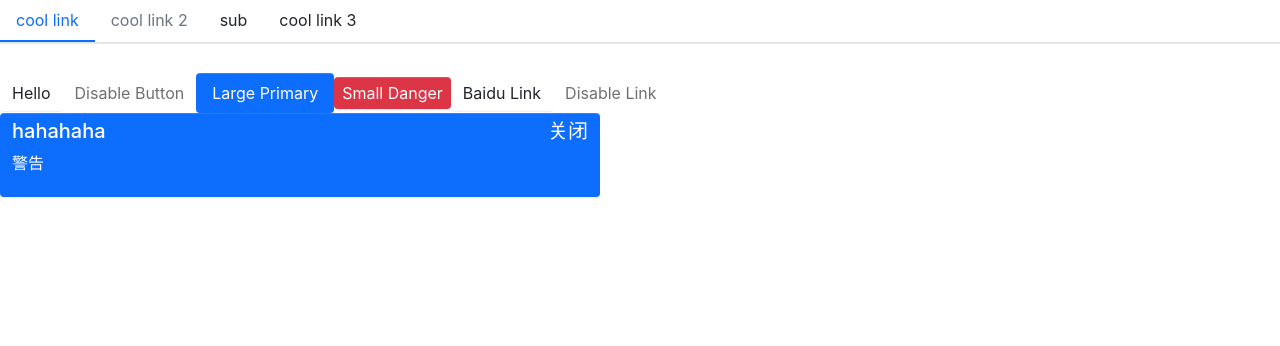
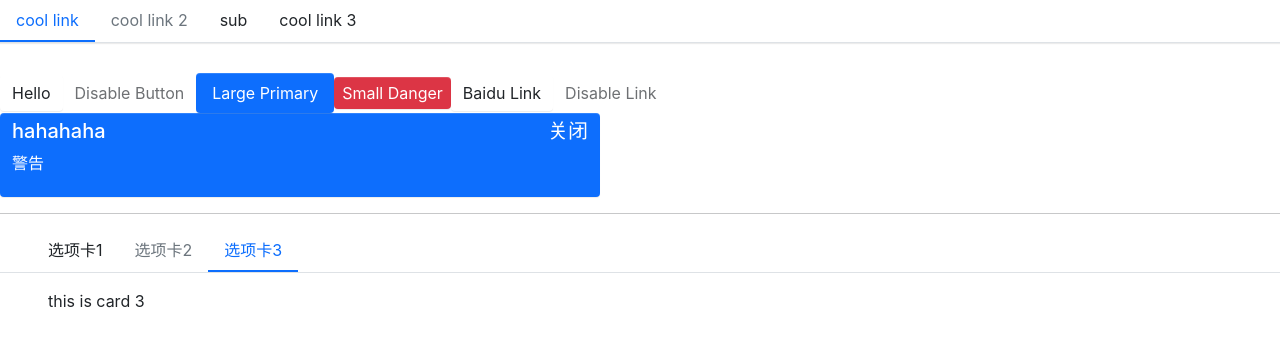
Before and after one commit to cainiao308/myComponent, a React (Create React App) app: page / in a window 1280 px wide. Shown: the top 346 px of the page. Built offline with nearby package versions, Linux system fonts and the light colour scheme.

Commit message:
complete tab component

```diff
--- a/src/App.tsx
+++ b/src/App.tsx
@@ -6,6 +6,8 @@ import Alert , {AlertType} from './components/Alert/Alert'
 import Menu from './components/Menu/Menu'
 import MenuItem from './components/Menu/MenuItem'
 import SubMenu from './components/Menu/SubMenu'
+import Tab from './components/Tabs/Tabs'
+import TabItem from './components/Tabs/TabItem'
 
 function App() {
   return (
@@ -27,6 +29,12 @@ function App() {
       <Button  href="https://www.baidu.com" btnType={ButtonType.Link}>Baidu Link</Button>
       <Button  disabled href="https://www.baidu.com" btnType={ButtonType.Link}>Disable Link</Button>
       <Alert type={AlertType.Default}  message="警告" closable title="hahahaha" onClose={(e)=>{}}/>
+      <hr/>
+      <Tab defaultIndex={2} onSelect={(n)=>{console.log(n)}}>
+        <TabItem label="选项卡1" index={0} >this is card 1</TabItem>
+        <TabItem label="选项卡2" index={1} disabled>this is card 2</TabItem>
+        <TabItem label="选项卡3" index={2}>this is card 3</TabItem>
+      </Tab>
       </header>
     </div>
   );
--- a/src/components/Menu/_style.scss
+++ b/src/components/Menu/_style.scss
@@ -16,8 +16,13 @@
 
         &.is-disabled{
             color: $menu-item-disabled-color;
-            pointer-events: none;
-            cursor: default;
+            // pointer-events: none;
+            border-bottom:0px !important;
+            cursor:not-allowed;
+            &:hover{
+                color: #6c757d;
+                border-bottom: 0px !important;
+            }
         }
         &.is-active , &:hover{
             color: $menu-item-active-color;
@@ -69,10 +74,16 @@
       position: absolute;
       background: $white;
       z-index: 100;
-      top: calc(100% + 8px);
+      top: calc(100% );
       left: 0;
       border: $menu-border-width solid $menu-border-color;
       box-shadow: $submenu-box-shadow;
+    }
+    .submenu-item{
+        border-bottom: 2px;
+        &:hover{
+            border-bottom: 2px;
+        }
     }
     .cainiao-submenu.menu-opened{
         display: block;
--- /dev/null
+++ b/src/components/Tabs/TabItem.tsx
@@ -0,0 +1,37 @@
+import React , {useState , useContext} from 'react'
+import classNames from 'classnames'
+import {TabContext} from './Tabs'
+
+export interface TabItemProps {
+    label:string,
+    disabled?:boolean
+    className?:string,
+    style?:React.CSSProperties,
+    index:number,
+    children:string
+}
+
+const Tabs:React.FC<TabItemProps> = ({children , disabled  , label , className , style , index}) =>{
+    const context = useContext(TabContext)
+    const classes = classNames('tab-item' , className , {
+        'is-active': context.index === index,
+        'is-disabled':disabled
+    })
+
+    const handleClick = ()=>{
+        if(context.onSelect && !disabled){
+            context.onSelect(index)
+            console.log(children)
+        }
+    }
+
+    return (
+        <li style={style} onClick={handleClick} className={classes}>
+            {label}
+        </li>
+    )
+}
+
+
+
+export default Tabs
--- /dev/null
+++ b/src/components/Tabs/Tabs.tsx
@@ -0,0 +1,64 @@
+import React , {useState , createContext} from 'react'
+import classNames from 'classnames'
+import {TabItemProps} from './TabItem'
+
+
+interface TabProps {
+    defaultIndex:number,
+    onSelect?: (index:number) => void
+    className?:string,
+    style?:string
+}
+
+interface IContext {
+    index?:number,
+    onSelect?:(index:number) => void
+}
+
+export const TabContext = createContext<IContext>({index:0})
+
+const Tabs:React.FC<TabProps> = ({children , defaultIndex , onSelect,className}) =>{
+    const [currentActive , setActive] = useState(defaultIndex)
+    const classes = classNames('tab' , className)
+    const handleClick = (index:number)=>{
+        setActive(index)
+        if(onSelect) onSelect(index)
+    }
+
+    const renderContent = ()=>{
+        const childrenComponent = React.Children.map(children , (child  , i ) =>{
+            const childElement = child as React.FunctionComponentElement<TabItemProps>
+            if (childElement.props.index === currentActive ){
+                return childElement.props.children
+            }else{
+                console.error('error333')
+            }
+        })
+        return (
+            <div style={{paddingLeft:"3rem"}}>
+                {childrenComponent}
+            </div>
+        )
+    }
+
+
+    const PassedContext = {
+        index:currentActive,
+        onSelect:handleClick
+    }
+    return (
+        <div>
+            <ul className={classes}>
+                <TabContext.Provider value={PassedContext}>
+                    {children}
+                </TabContext.Provider>
+            </ul>
+            {renderContent()}
+        </div>
+
+    )
+}
+
+
+
+export default Tabs
--- /dev/null
+++ b/src/components/Tabs/_style.scss
@@ -0,0 +1,23 @@
+.tab{
+    list-style: none;
+    display: flex;
+    flex-wrap: nowrap;
+    border-bottom: $menu-border-width solid $menu-border-color;
+    .tab-item{
+        padding:$menu-item-padding-y $menu-item-padding-x;
+        cursor: pointer;
+        transition: color .15s ease-in-out;
+        &.is-active {
+            color: $menu-item-active-color;
+            border-bottom: $menu-item-active-border-width solid $menu-item-active-color
+        }
+        &:hover{
+            color: $menu-item-active-color;
+        }
+        &.is-disabled{
+            cursor: not-allowed;
+            color: #6c757d;
+        }
+    }
+
+}
--- a/src/styles/index.scss
+++ b/src/styles/index.scss
@@ -12,4 +12,7 @@
 @import '../components/Alert/style';
 
 //menu
-@import '../components/Menu/style'
+@import '../components/Menu/style';
+
+//tab
+@import '../components//Tabs/style'
```
